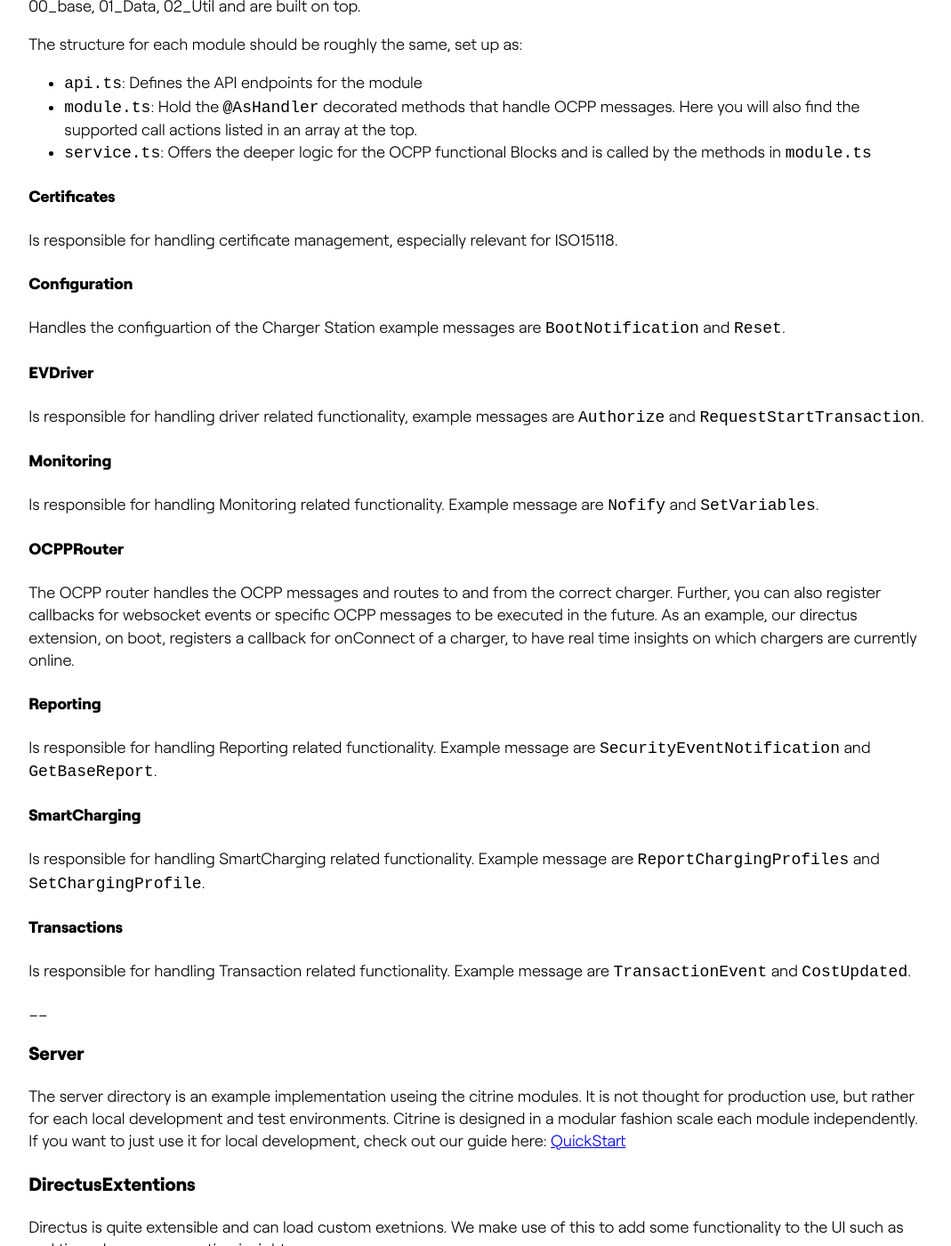
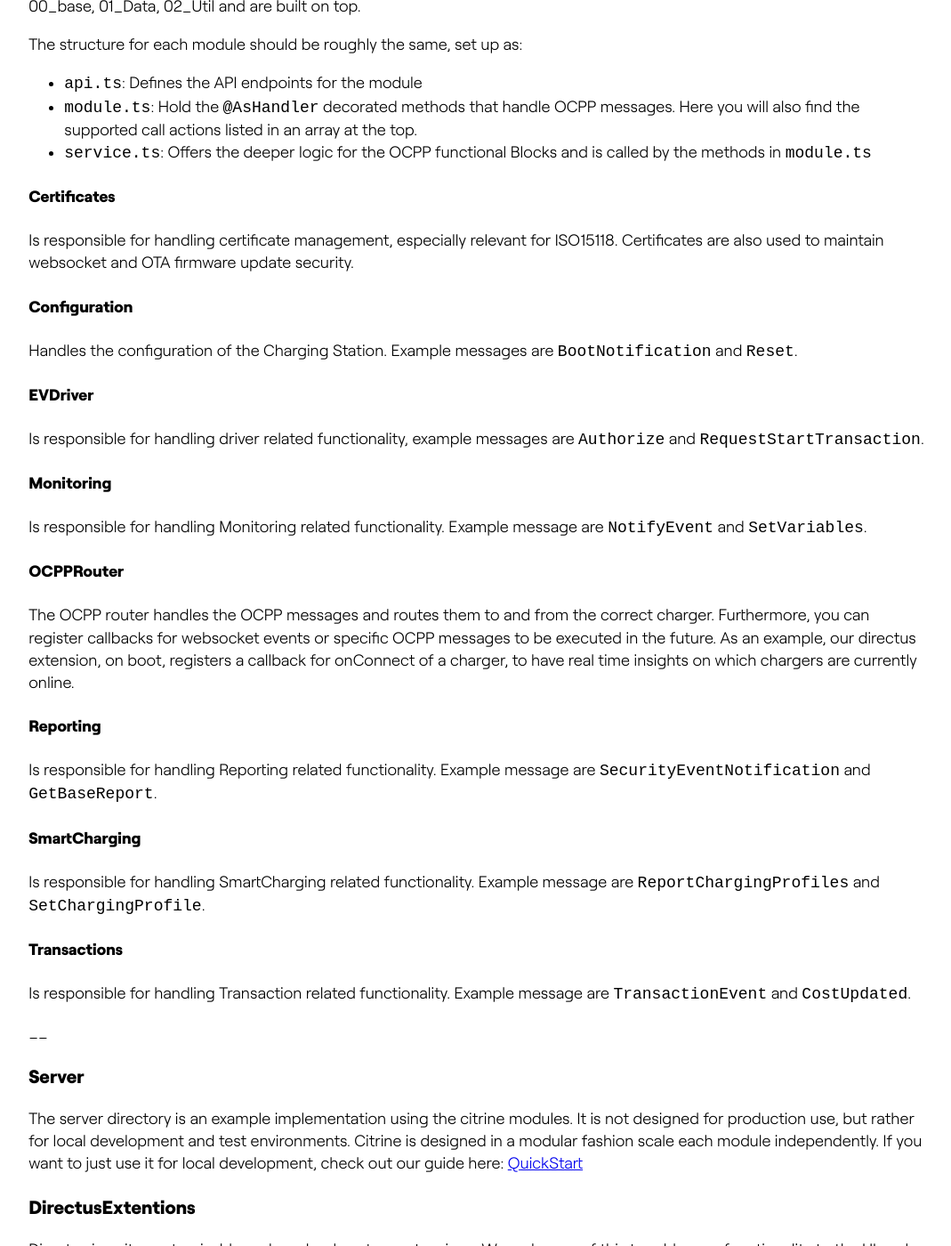
Before and after one commit to citrineos/citrineos.github.io, a Jekyll site: the page built from framework.md, in a window 1280 px wide and 1400 px high, scrolled down 2478 px. Shown: the whole window at 89% size, without its empty margins (103-1172 px from the left). Built offline with Jekyll 4.4.1, drawn with Linux system fonts in a browser that asks for light colours; some web fonts are replaced; some of the changed text lies outside the part shown.

Commit message:
fixed some typos, readability

```diff
--- a/framework.md
+++ b/framework.md
@@ -61,11 +61,11 @@
 
 #### Certificates
 
-Is responsible for handling certificate management, especially relevant for ISO15118.
+Is responsible for handling certificate management, especially relevant for ISO15118. Certificates are also used to maintain websocket and OTA firmware update security.
 
 #### Configuration
 
-Handles the configuartion of the Charger Station example messages are `BootNotification` and `Reset`.
+Handles the configuration of the Charging Station. Example messages are `BootNotification` and `Reset`.
 
 #### EVDriver
 
@@ -73,12 +73,12 @@
 
 #### Monitoring
 
-Is responsible for handling Monitoring related functionality. Example message are `Nofify` and `SetVariables`.
+Is responsible for handling Monitoring related functionality. Example message are `NotifyEvent` and `SetVariables`.
 
 #### OCPPRouter
 
-The OCPP router handles the OCPP messages and routes to and from the correct charger.
-Further, you can also register callbacks for websocket events or specific OCPP messages to be executed in the future.
+The OCPP router handles the OCPP messages and routes them to and from the correct charger.
+Furthermore, you can register callbacks for websocket events or specific OCPP messages to be executed in the future.
 As an example, our directus extension, on boot, registers a callback for onConnect of a charger, to have real time insights on which chargers are currently online.
 
 #### Reporting
@@ -97,14 +97,14 @@
 
 ### Server
 
-The server directory is an example implementation useing the citrine modules.
-It is not thought for production use, but rather for each local development and test environments.
+The server directory is an example implementation using the citrine modules.
+It is not designed for production use, but rather for local development and test environments.
 Citrine is designed in a modular fashion scale each module independently.
 If you want to just use it for local development, check out our guide here: [QuickStart](/quickstart.html)
 
 ### DirectusExtentions
 
-Directus is quite extensible and can load custom exetnions.
+Directus is quite customizable and can load custom extensions.
 We make use of this to add some functionality to the UI such as real time charger connection insights.
 Here we have Directus register callbacks with Citrine for when a charger connects or disconnects to publish updates.
 
```
Also changed, not shown: other parts of framework.md (+3 -3 lines).
